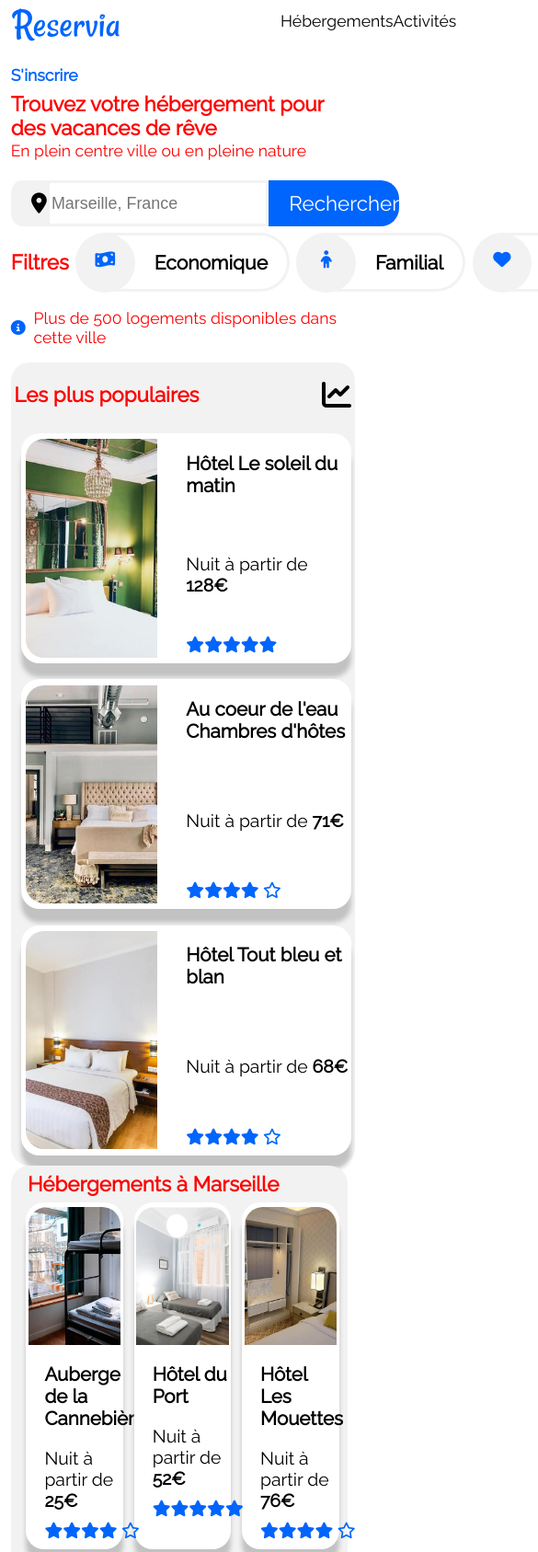
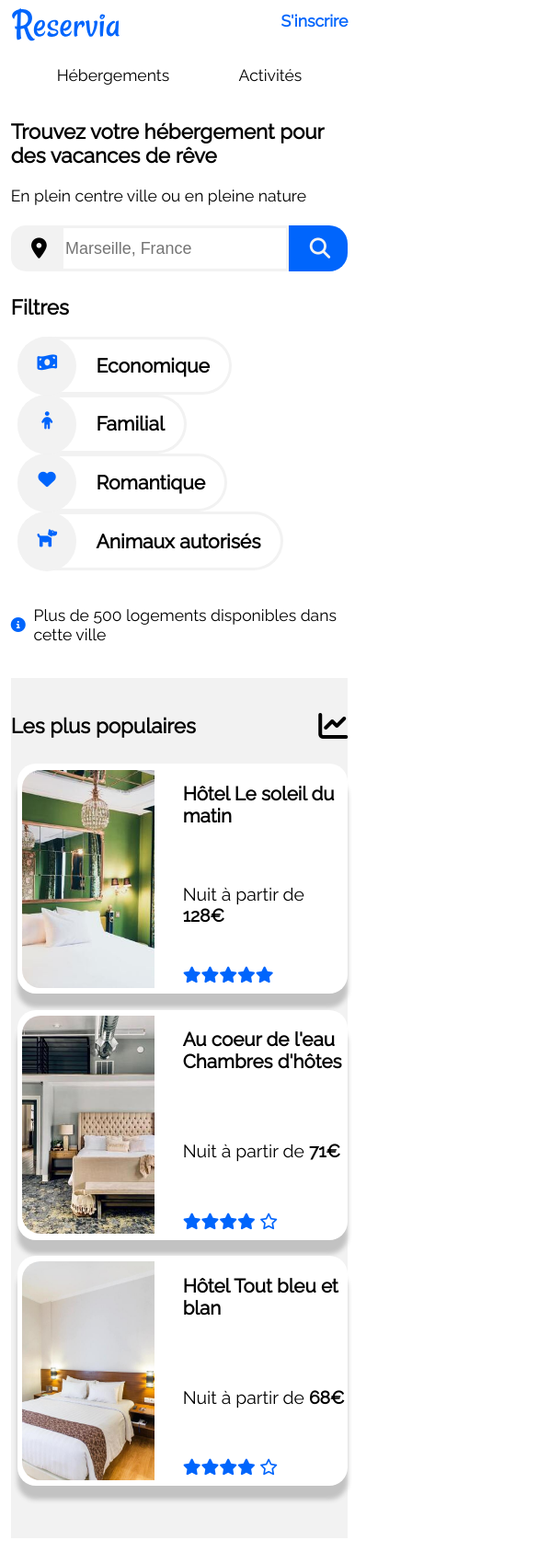
Before and after one commit to VictorDauph/VictorDauphin_2_23022021, a plain HTML site: page index.html in a window 390 px wide. Shown: the top 1687 px of the page at 92% size, 585 px wide, since content can reach past the window. Drawn offline with Linux system fonts and the light colour scheme.

Commit message:
1ère version design reponsive tablette et mobile

```diff
--- a/index.html
+++ b/index.html
@@ -9,9 +9,11 @@
     <body>
 
         <header>
+            <div id="flexmenu">
                 <div id="Reservia"> <img src="images/logo/Reservia.svg" alt="logo Reservia"></div>
                 <nav><a href="#hebergements"> Hébergements</a> <a href="#act"> Activités</a>  </nav> <!-- Propriété Hover en CSS-->
-            <div> <a href="#"> <span>S'inscrire</span></a> </div>
+                <div id="inscription"> <a href="#"> <span>S'inscrire</span></a> </div>
+            </div>
 
                 <div id="subheader">
                     <div>
@@ -22,7 +24,7 @@
                         <!-- icône GPS-->
                         <i class="fas fa-map-marker-alt"></i>
                         <input type="text" placeholder="Marseille, France">
-                    <a href="#""> Rechercher</a> <!--Rechercher est transformé en bouton dans le CSS-->
+                        <a href="#""> <p id="rechercher">Rechercher</p> <span><i class="fas fa-search"></i></span> </a><!--Rechercher est transformé en bouton dans le CSS la loupe est cachée quand Rechercher est affiché-->
 
                     </form>
                 </div>
--- a/style.css
+++ b/style.css
@@ -77,6 +77,13 @@ header
 
 }
 
+#flexmenu
+{
+  display: flex;
+  justify-content: space-between;
+  width: 100%;
+
+}
 
 
 nav /*disposition du texte menu de navigation */
@@ -136,8 +143,25 @@ margin-top: 0;
 /* design header mobile */
 @media (max-width:767px)
 {
-  body{ color: red;
+  nav{
+    order: 2;
+  }
+  #inscription
+  {
+  order: 1;
+  }
+  #flexmenu
+  {
+    flex-wrap: wrap;
+    margin-bottom: 30px;
 
+
+  }
+  nav
+  {
+    width: 100%;
+    justify-content: space-between;
+    padding: 0 50px 0 50px;
 
   }
 
@@ -171,6 +195,11 @@ padding-left: 1em;
 
 }
 
+#zonerecherche span i /*faire disparaître la loupe hors de la version mobile */
+{
+display:none;
+}
+
 #zonerecherche input /* style formulaire */
 {
 width: 250px ;
@@ -182,9 +211,9 @@ font-size: 0.8em;
 {
 background-color: #0065FC;
 border-radius: 0px 20px 20px 0px ;
-width: 6em;
+width: 7em;
 padding-left: 1em;
-color: white;
+color: #F2F2F2;
 font-size: 1em;
 display: flex;
 align-items: center;
@@ -196,6 +225,34 @@ align-items: center;
 
 /* design subheader mobile */
 
+@media (max-width:767px)
+{
+  #subheader h1 /* marges Titre */
+  {
+  margin-bottom: 20px;
+  }
+
+  #zonerecherche span i /* faire apparaitre la loupe du bouton rechercher */
+  {
+    display: initial;
+    background-color: #0065FC;
+    color: #F2F2F2;
+  }
+
+  #zonerecherche a
+  {
+    width: 3em;
+    padding: 0;
+
+  }
+
+  #rechercher /*faire apparaître la mentiont "rechercher" du bouton de recherche */
+  {
+    display: none;
+
+  }
+
+}
 
 
 
@@ -297,12 +354,23 @@ margin-left: 0.5em;
 /* design filtres mobile */
 @media (max-width:767px)
 {
-  body
+  #filtrespicto div /*Mettre le titre filtres sur une ligne */
   {
-    color: red;
+    width: 100%;
+
+  }
+  #filtrespicto  /*Retour à la ligne filtres */
+  {
+      flex-wrap: wrap;
+  }
+
+  #filtresinfo,#filtrespicto
+  {
+    margin-bottom: 20px;
 
 
   }
+
 }
 
   /* Disposition corps de page */
@@ -414,6 +482,14 @@ left: 20px; bottom: 10px;
      margin-top: 20px;
     }
 
+    #hebergements .imagebox
+    {
+      width: 98%;
+      position: relative;
+      top: 5px; left: 1%;
+
+    }
+
     #hebergements .box
     {
       width: 45%;
@@ -426,7 +502,19 @@ left: 20px; bottom: 10px;
   #hebergements{
     order: 2;
     width: 100%;
+    background-color: white;
 
+  }
+
+  #cadrebox
+  {
+    flex-direction: column;
+    width: 100%;
+    margin-bottom: 100px;
+  }
+  #hebergements .box
+  {
+    width: 100%;
 
   }
 }
@@ -551,6 +639,13 @@ margin-left: 5px;
 
 
   }
+  #trendtitle
+  {
+    width: 40%;
+
+  }
+
+
 }
 /* design trend mobile */
 @media (max-width:767px)
@@ -559,6 +654,9 @@ margin-left: 5px;
   {
   order: 1;
   width: 100%;
+  margin-bottom: 40px;
+  border-radius: 0;
+  padding: 20px 0 50px 0;
   }
 
 }
@@ -634,7 +732,7 @@ margin-left: 5%;
   height: auto;
 
   }
-  .cadreact .box, .cadreact .bigbox
+  .cadreact .box, .cadreact .bigbox /* redimensionnement des box */
   {
     width: 45%;
     height: 250px;
@@ -643,7 +741,7 @@ margin-left: 5%;
 
   }
 
-  .cadreact .box .imagebox, .cadreact .bigbox .imagebox
+  .cadreact .box .imagebox, .cadreact .bigbox .imagebox /*redimensionnement des images */
   {
     height: 70%;
 
@@ -658,7 +756,28 @@ margin-left: 5%;
 /* design Activités mobile */
 @media (max-width:767px)
 {
-  body{color: red;}
+  .cadreact /* changement direction flex cadreact */
+  {
+    flex-direction: row;
+  height: auto;
+
+  }
+  .cadreact .box, .cadreact .bigbox /* redimensionnement des box */
+  {
+    width: 100%;
+    height: 250px;
+    margin-bottom: 20px;
+
+
+  }
+
+  .cadreact .box .imagebox, .cadreact .bigbox .imagebox /*redimensionnement des images */
+  {
+    height: 70%;
+
+
+
+  }
 
 
   }
@@ -682,19 +801,19 @@ margin-left: 3%;
 
 }
 
-/* design footer tablette */
 
-@media (min-width:768px) and (max-width:1023px)
-{
-  body {
-
-
-  }
-}
 /* design footer mobile */
 @media (max-width:767px)
 {
-  body{color: red;}
 
+  footer
+  {
+  flex-direction: column;
+  }
 
+  .footerbox
+  {
+    width: 100%;
   }
+
+}
```
Also changed, not shown: maquettes/decoupage desktop.png, maquettes/decoupage iphone 8.png, 1 other file. Lines whose indentation alone changed are shown as unchanged.
